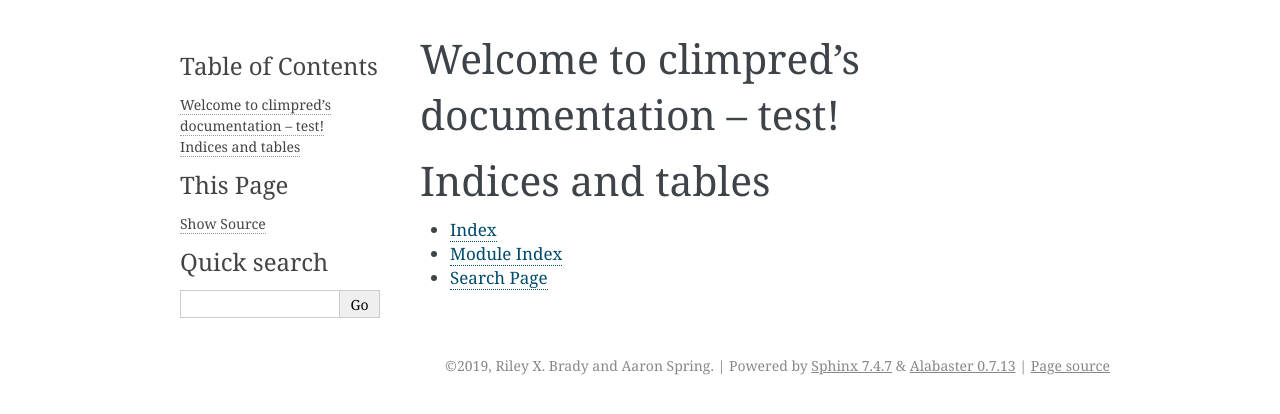
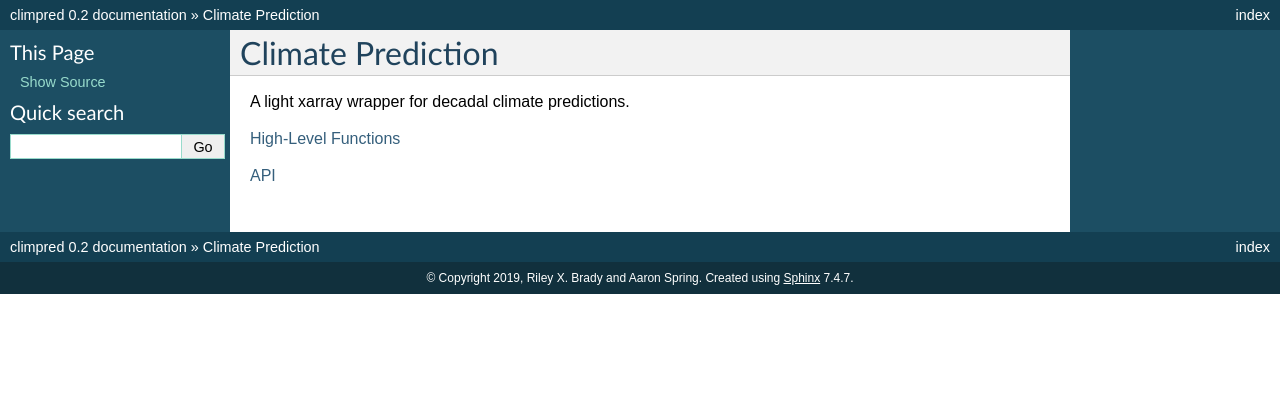
Before and after one commit to pangeo-data/climpred, a Sphinx documentation site: the page built from docs/index.rst, in a window 1280 px wide. Shown: the top 414 px of the page. Built offline with Sphinx 7.4.7, drawn with Linux system fonts in a browser that asks for light colours.

```diff
--- a/docs/conf.py
+++ b/docs/conf.py
@@ -12,8 +12,9 @@
 # add these directories to sys.path here. If the directory is relative to the
 # documentation root, use os.path.abspath to make it absolute, like shown here.
 #
-# import os
-# import sys
+import os
+import sys
+sys.path.append(os.path.abspath('../climpred'))
 # sys.path.insert(0, os.path.abspath('.'))
 
 
@@ -40,6 +41,7 @@ release = '0.2'
 # ones.
 extensions = [
     'sphinx.ext.autodoc',
+    'sphinx.ext.napoleon',
     'sphinx.ext.doctest',
     'sphinx.ext.intersphinx',
     'sphinx.ext.todo',
@@ -81,7 +83,12 @@ pygments_style = None
 # The theme to use for HTML and HTML Help pages.  See the documentation for
 # a list of builtin themes.
 #
-html_theme = 'alabaster'
+# themes: http://www.sphinx-doc.org/en/stable/theming.html
+html_theme = 'classic'
+#html_theme_options = {
+#    "rightsidebar": "true",
+#    "relbarbgcolor": "black"
+#}
 
 # Theme options are theme-specific and customize the look and feel of a theme
 # further.  For a list of options available for each theme, see the
--- a/docs/index.rst
+++ b/docs/index.rst
@@ -1,20 +1,8 @@
-.. climpred documentation master file, created by
-   sphinx-quickstart on Fri Jan 11 22:41:26 2019.
-   You can adapt this file completely to your liking, but it should at least
-   contain the root `toctree` directive.
-
-Welcome to climpred's documentation -- test!
+Climate Prediction
 ====================================
 
-.. toctree::
-   :maxdepth: 2
-   :caption: Contents:
+A light xarray wrapper for decadal climate predictions.
 
+:ref:`hlf`
 
-
-Indices and tables
-==================
-
-* :ref:`genindex`
-* :ref:`modindex`
-* :ref:`search`
+:ref:`API`
```
Also changed, not shown: docs/API.rst (added, +19 -0 lines), docs/high_level_functions.rst (added, +9 -0 lines).
